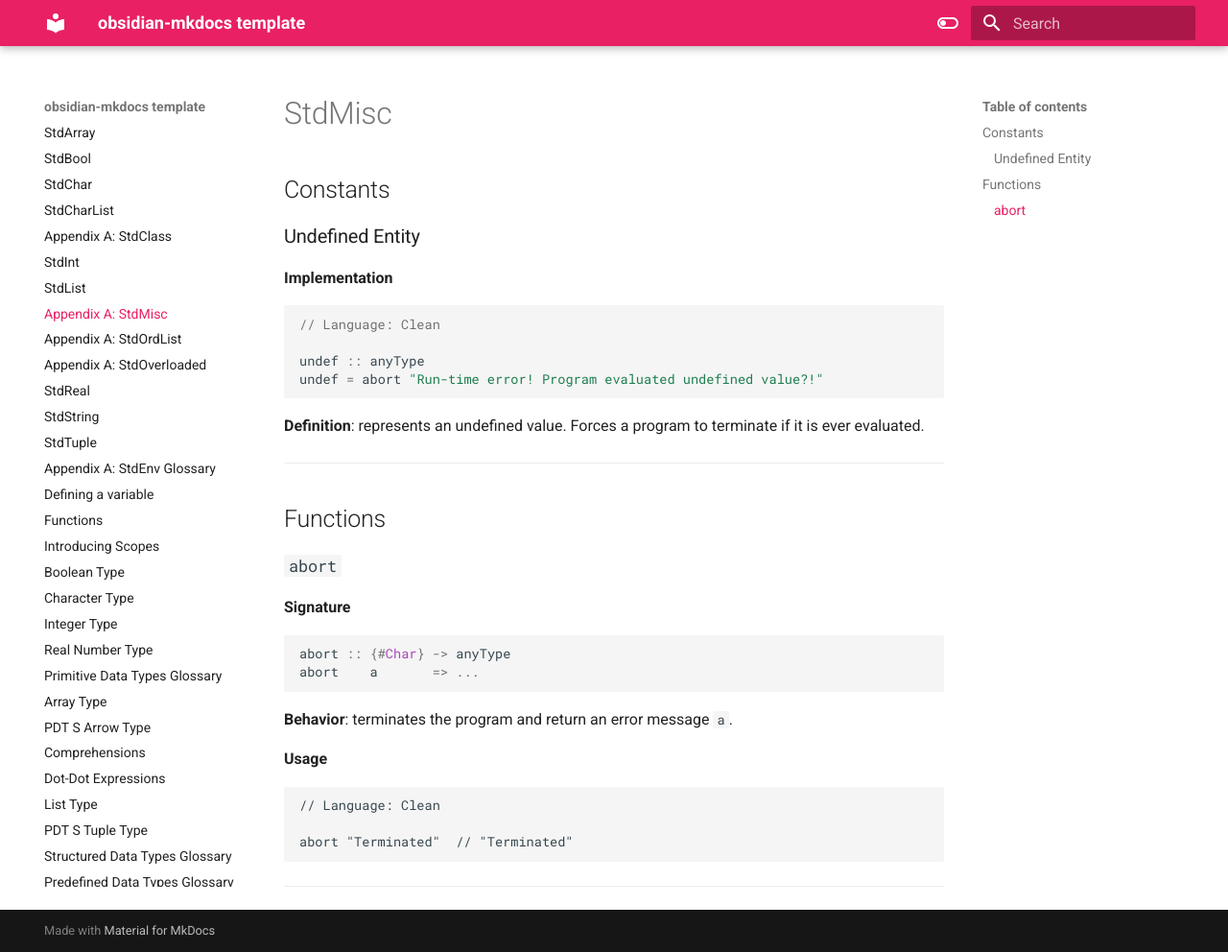
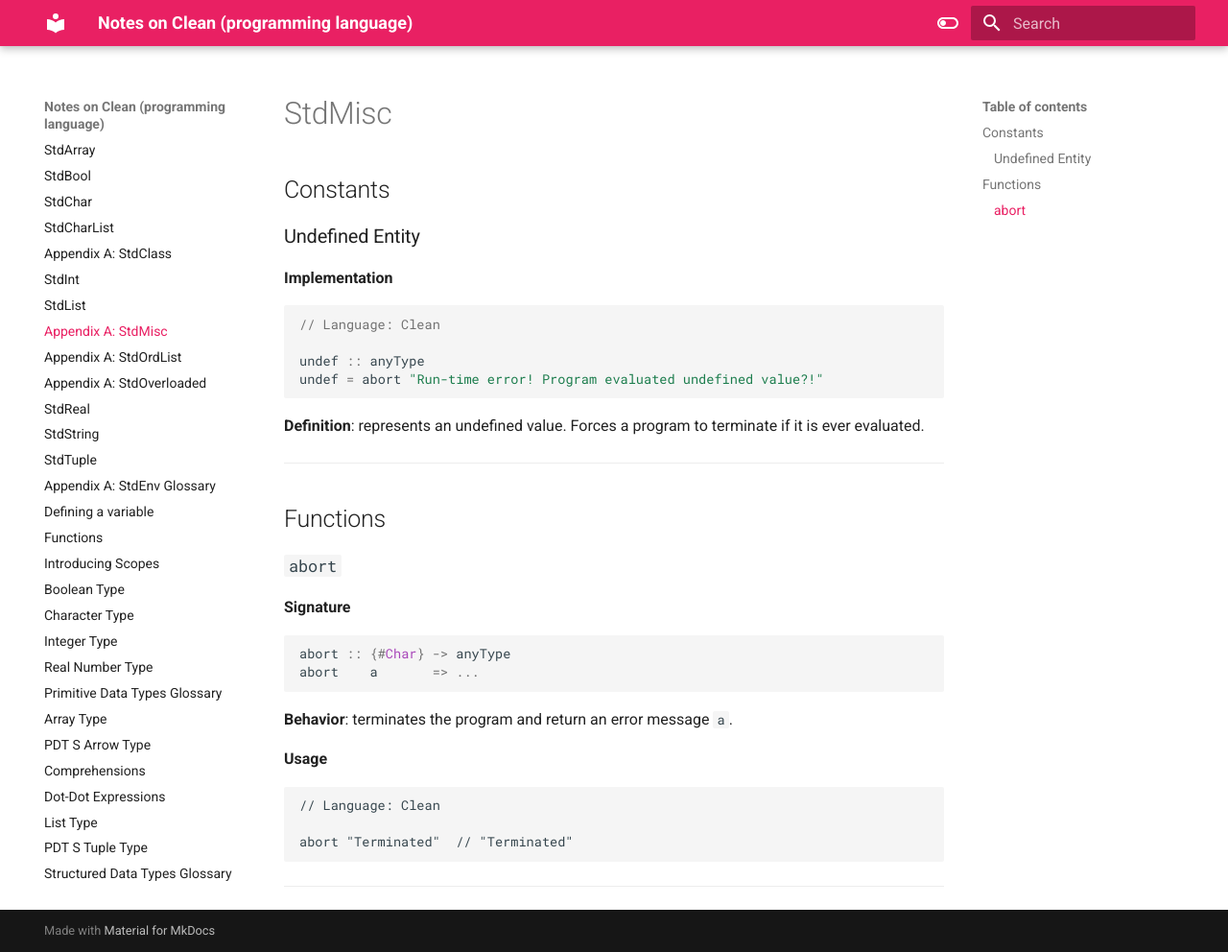
Before and after one commit to Eurydia/notes-on-clean-programming-language, an MkDocs documentation site: the page built from docs/APX A StdMisc.md, in a window 1280 px wide and 992 px high. Shown: the whole window at 96% size. Built offline with MkDocs 1.6.1 and Material for MkDocs 9.7.7, drawn with Linux system fonts in a browser that asks for light colours.

Commit message:
Update mkdocs.yml

```diff
--- a/mkdocs.yml
+++ b/mkdocs.yml
@@ -1,4 +1,4 @@
-site_name: obsidian-mkdocs template
+site_name: Notes on Clean (programming language)
 
 theme:
     name: 'material'
```
